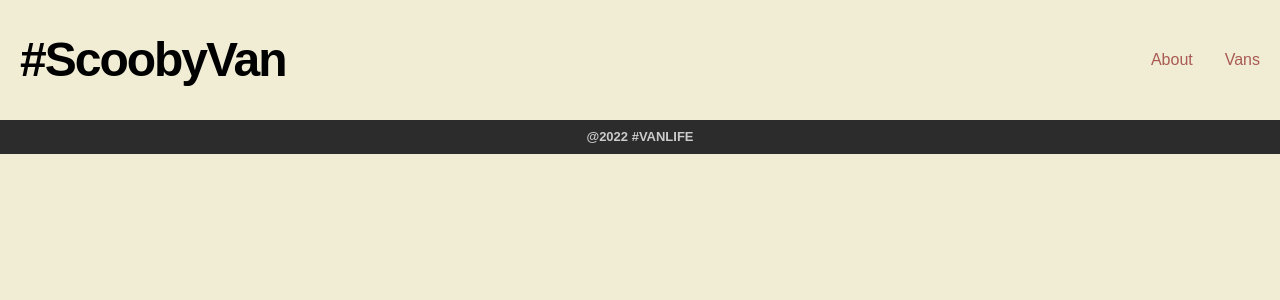
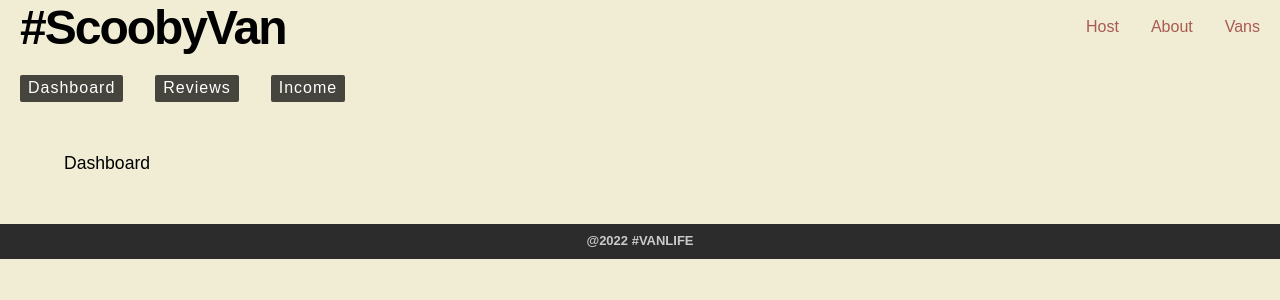
Before and after one commit to jamesAkash/luxury-cats, a React (Vite) app: page /host in a window 1280 px wide. Shown: the top 300 px of the page. Built offline with nearby package versions, Linux system fonts and the light colour scheme.

Commit message:
created host page having shared layouts

```diff
--- a/App.jsx
+++ b/App.jsx
@@ -4,29 +4,34 @@ import Home from "./pages/Home";
 import About from "./pages/About";
 import Vans from "./pages/Vans";
 import VanDetail from "./pages/VanDetail";
+import Layout from "./components/Layout";
+import Dashboard from "./pages/Host/Dashboard";
+import Income from "./pages/Host/Income";
+import Reviews from "./pages/Host/Reviews";
+import HostLayout from "./components/HostLayout";
 // import { Home, About, Vans } from "./components";
 
 const App = () => {
   return (
     <BrowserRouter>
-      <nav>
-        <Link to="/">
-          <h1>#ScoobyVan</h1>
-        </Link>
-        <div className="nav-flex">
-          <Link to="/about">About</Link>
-          <Link to="/vans">Vans</Link>
-        </div>
-      </nav>
       <Routes>
-        <Route path="/" element={<Home />} />
-        <Route path="/about" element={<About />} />
-        <Route path="/vans" element={<Vans />} />
-        <Route path="/vans/:id" element={<VanDetail />} />
+        <Route element={<Layout />}>
+          <Route path="/" element={<Home />} />
+          <Route path="about" element={<About />} />
+          {/* <Route path="vans" element={<Vans />} />
+          <Route path="vans/:id" element={<VanDetail />} /> */}
+          <Route path="vans">
+            <Route index element={<Vans />} />
+            <Route path=":id" element={<VanDetail />} />
+          </Route>
+
+          <Route path="host" element={<HostLayout />}>
+            <Route index element={<Dashboard />} />
+            <Route path="income" element={<Income />} />
+            <Route path="reviews" element={<Reviews />} />
+          </Route>
+        </Route>
       </Routes>
-      <footer>
-        <h3>@2022 #VANLIFE</h3>
-      </footer>
     </BrowserRouter>
   );
 };
--- /dev/null
+++ b/components/Header.jsx
@@ -0,0 +1,18 @@
+import React from "react";
+import { Link } from "react-router-dom";
+const Header = () => {
+  return (
+    <nav>
+      <Link to="/">
+        <h1>#ScoobyVan</h1>
+      </Link>
+      <div className="nav-flex">
+        <Link to="/host">Host</Link>
+        <Link to="/about">About</Link>
+        <Link to="/vans">Vans</Link>
+      </div>
+    </nav>
+  );
+};
+
+export default Header;
--- /dev/null
+++ b/components/HostHeader.jsx
@@ -0,0 +1,22 @@
+import React from "react";
+import { Link } from "react-router-dom";
+
+const HostHeader = () => {
+  return (
+    <nav>
+      <div className="nav-flex host-nav-flex">
+        <Link className="host-link" to="/host">
+          Dashboard
+        </Link>
+        <Link className="host-link" to="/host/reviews">
+          Reviews
+        </Link>
+        <Link className="host-link" to="/host/income">
+          Income
+        </Link>
+      </div>
+    </nav>
+  );
+};
+
+export default HostHeader;
--- /dev/null
+++ b/components/HostLayout.jsx
@@ -0,0 +1,14 @@
+import React from "react";
+import { Outlet } from "react-router-dom";
+import HostHeader from "./HostHeader";
+
+const HostLayout = () => {
+  return (
+    <>
+      <HostHeader />
+      <Outlet />
+    </>
+  );
+};
+
+export default HostLayout;
--- /dev/null
+++ b/components/Layout.jsx
@@ -0,0 +1,17 @@
+import React from "react";
+import { Outlet } from "react-router-dom";
+import Header from "./Header";
+
+const Layout = () => {
+  return (
+    <>
+      <Header />
+      <Outlet />
+      <footer>
+        <h3>@2022 #VANLIFE</h3>
+      </footer>
+    </>
+  );
+};
+
+export default Layout;
--- a/index.css
+++ b/index.css
@@ -1,4 +1,6 @@
-* {
+*,
+*::after,
+*::before {
   box-sizing: border-box;
   margin: 0;
   padding: 0;
@@ -324,6 +326,41 @@ h3 {
 }
 
 p {
-  font-size: clamp(0.4rem, 5vw, 1.1rem);
-  margin-bottom: 10px;
+  font-size: clamp(0.4rem, 6vw, 1.1rem);
 }
+
+/* HOST */
+
+.host-nav-flex {
+  margin-top: 20px;
+}
+
+.host-link {
+  color: white;
+  background-color: rgba(0, 0, 0, 0.71);
+
+  padding: 4px 8px;
+  font-size: 16px;
+  border-radius: 2px;
+  letter-spacing: 1px;
+}
+
+.host-link:hover,
+.host-link:active {
+  color: white;
+  background-color: black;
+}
+
+.page-container {
+  padding: 1.2rem;
+}
+
+.page {
+  margin: 0 auto;
+  padding: 2rem 1.5rem;
+  max-width: 1200px;
+}
+
+h1 {
+  margin: 0;
+}
--- /dev/null
+++ b/pages/Host/Dashboard.jsx
@@ -0,0 +1,13 @@
+import React from "react";
+
+const Dashboard = () => {
+  return (
+    <div className="page-container">
+      <div className="page">
+        <p>Dashboard</p>
+      </div>
+    </div>
+  );
+};
+
+export default Dashboard;
--- /dev/null
+++ b/pages/Host/Income.jsx
@@ -0,0 +1,13 @@
+import React from "react";
+
+const Income = () => {
+  return (
+    <div className="page-container">
+      <div className="page">
+        <p>INCOME</p>
+      </div>
+    </div>
+  );
+};
+
+export default Income;
--- /dev/null
+++ b/pages/Host/Reviews.jsx
@@ -0,0 +1,13 @@
+import React from "react";
+
+const Reviews = () => {
+  return (
+    <div className="page-container">
+      <div className="page">
+        <p>Reviews</p>
+      </div>
+    </div>
+  );
+};
+
+export default Reviews;
--- a/pages/Vans.jsx
+++ b/pages/Vans.jsx
@@ -22,7 +22,7 @@ export default function Vans() {
   ));
 
   return (
-    <div className="van-list-container">
+    <div className="van-list-container page-container">
       <h1>Explore our van options</h1>
       <div className="van-list">{vanElements}</div>
     </div>
```
